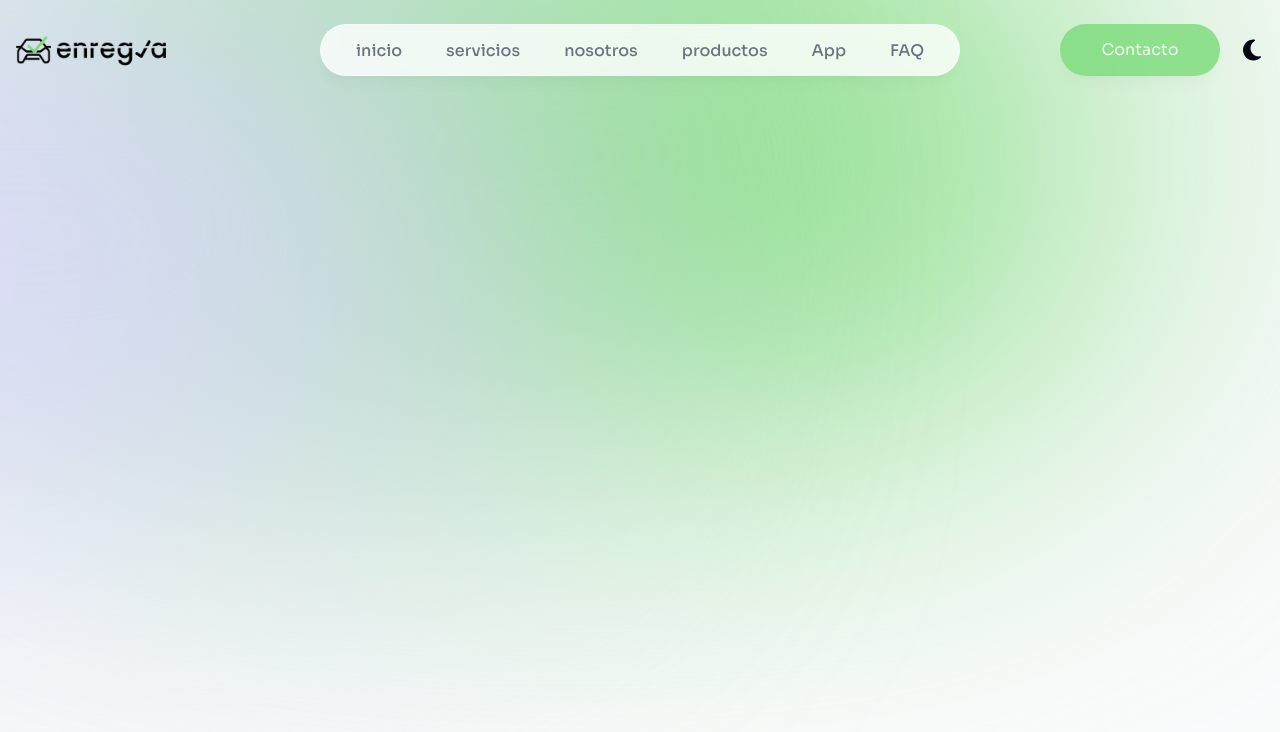
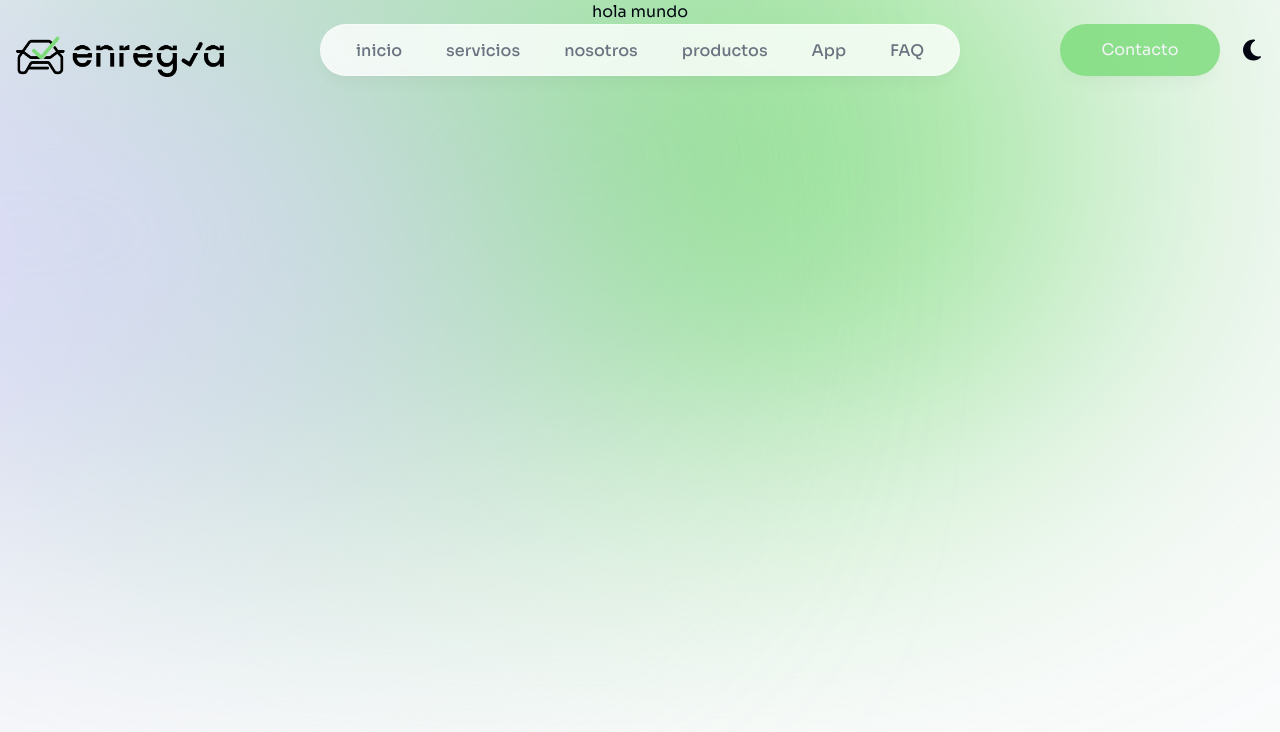
Before and after one commit to dmmtdeveloper/enregla-web, a Next.js app: page / in a window 1280 px wide. Shown: the top 732 px of the page. Built offline with nearby package versions, Linux system fonts and the light colour scheme.

Commit message:
heroSection

```diff
--- a/app/layout.tsx
+++ b/app/layout.tsx
@@ -4,6 +4,7 @@ import "./globals.css";
 import { Navbar } from "@/components/Navbar";
 import clsx from "clsx";
 import React, { StrictMode } from "react";
+import { HeroSection } from "@/components/HeroSection";
 
 const sora = Sora({ subsets: ["latin"] });
 
@@ -46,6 +47,7 @@ export default function RootLayout({
             )}
           ></div>
           <Navbar/>
+          <HeroSection/>
           {children}
         </body>
       </StrictMode>
--- /dev/null
+++ b/components/HeroSection.tsx
@@ -0,0 +1,11 @@
+import React from 'react'
+
+export const HeroSection = () => {
+  return (
+    <section>
+        <div className='flex items-center justify-center'>
+            <h1>hola mundo</h1>
+        </div>
+    </section>
+  )
+}
--- a/components/Navbar.tsx
+++ b/components/Navbar.tsx
@@ -113,7 +113,7 @@ export const Navbar = () => {
         >
           <Image
             className={clsx(
-              "w-[150px]",
+              "w-52",
               "h-auto",
               "left-4",
               "fixed top-9",
@@ -138,10 +138,10 @@ export const Navbar = () => {
         >
           <Image
             className={clsx(
-              "w-[150px]",
+              "w-52",
+              "h-auto",
               "left-4",
               "fixed top-9",
-              "h-auto",
               "lg:block md:block sm:hidden"
             )}
             src={logoWhite}
```
